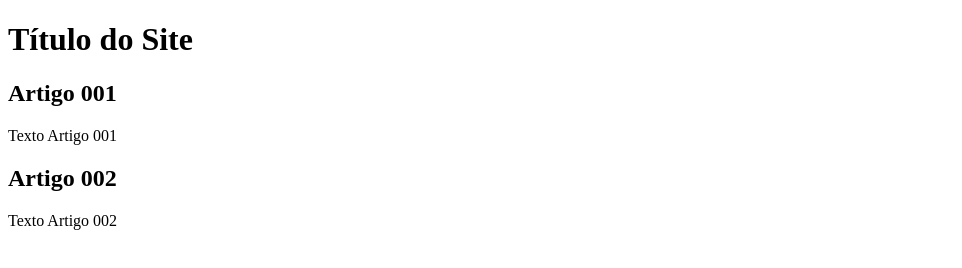
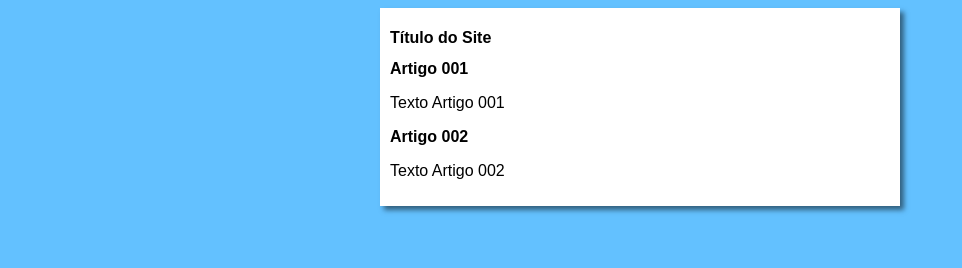
Before and after one commit to GabrielPMachado/Ola-Mundo, a plain HTML site: page index.html in a window 1280 px wide. Shown: the whole page, without its empty margins (0-962 px from the left). Drawn offline with Linux system fonts and the light colour scheme.

Commit message:
Create Style.css

```diff
--- /dev/null
+++ b/estilos/style.css
@@ -0,0 +1,16 @@
+* {
+    font-family: Arial, Helvetica, sans-serif;
+    font-size: 16px;
+}
+
+body {
+    background-color: rgb(99, 193, 255);
+}
+
+main {
+    background-color: white;
+    width: 500px;
+    margin: auto;
+    padding: 10px;
+    box-shadow: 4px 4px 5px rgba(0, 0, 0, 0.5);
+}
--- a/index.html
+++ b/index.html
@@ -4,6 +4,7 @@
     <meta charset="UTF-8">
     <meta name="viewport" content="width=device-width, initial-scale=1.0">
     <title>Título do site</title>
+    <link rel="stylesheet" href="estilos/style.css">
 </head>
 <body>
     <main>
```
